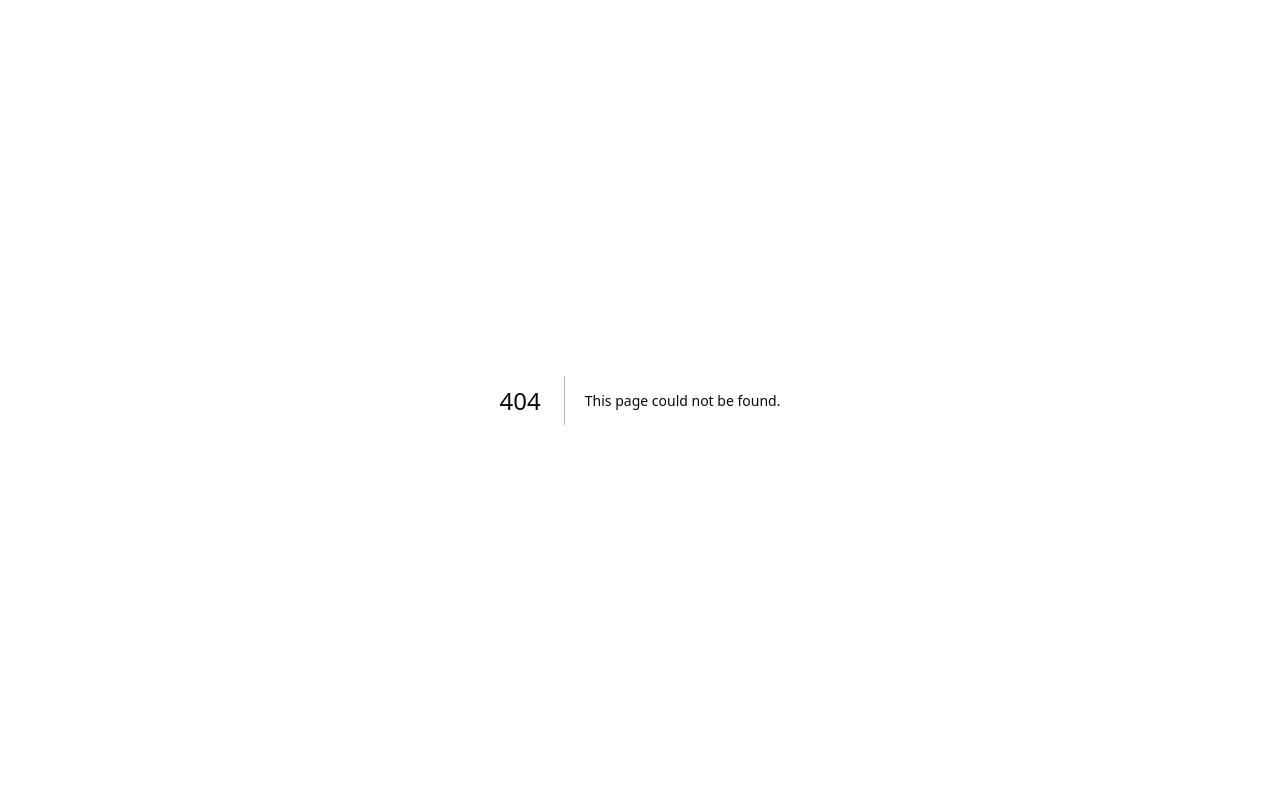
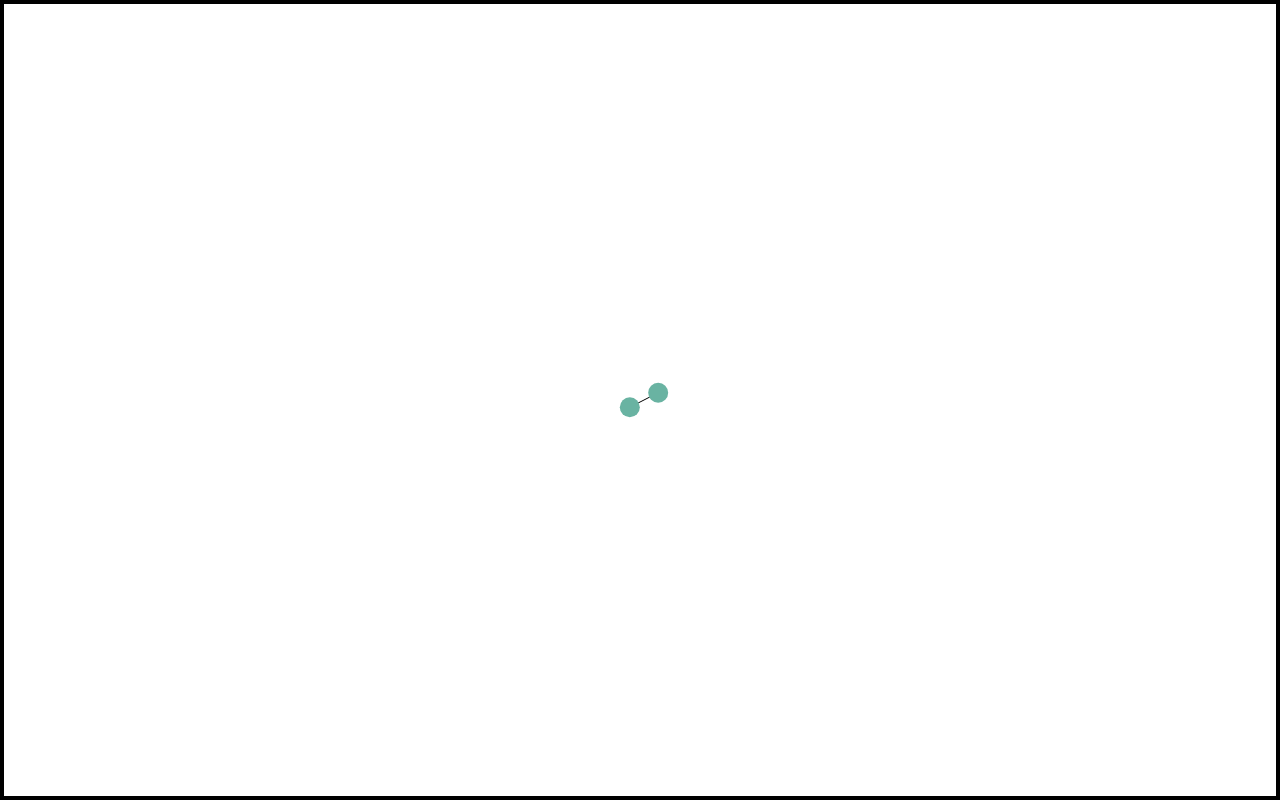
Before and after one commit to mnnaegel/NoteNexus, a Next.js app in the folder client/: page /nexus in a window 1280 px wide. Before the commit this address had no page. Built offline with nearby package versions, Linux system fonts and the light colour scheme.

Commit message:
good start

```diff
--- /dev/null
+++ b/client/src/components/Graph/ForceGraph.tsx
@@ -0,0 +1,128 @@
+import React, { useRef, useEffect, useState, use } from "react";
+import * as d3 from "d3";
+import { SimulationNodeDatum } from "d3";
+
+type Node = {
+  id: number;
+  noteId: number;
+}
+
+type Link = {
+  source: number;
+  target: number;
+};
+
+class GraphNode implements SimulationNodeDatum {
+  id: number;
+  noteId: number;
+  index?: number;
+  x?: number;
+  y?: number;
+  vx?: number;
+  vy?: number;
+  fx?: number | null;
+  fy?: number | null;
+
+  constructor(id: number, noteId: number) {
+    this.id = id;
+    this.noteId = noteId;
+  }
+}
+
+class GraphLinks implements d3.SimulationLinkDatum<GraphNode> {
+  source: GraphNode;
+  target: GraphNode;
+  index?: number;
+
+  constructor(source: GraphNode, target: GraphNode) {
+    this.source = source;
+    this.target = target;
+  }
+}
+
+export type GraphProps = {
+  nodes: Node[];
+  links: Link[];
+};
+
+const ForceGraph: React.FC<GraphProps> = ({ nodes, links }) => {
+  const svgRef = useRef<SVGSVGElement>(null);
+  const [graphNodes, setGraphNodes] = useState<GraphNode[]>(nodes.map(node => new GraphNode(node.id, node.noteId)));
+  const [graphLinks, setGraphLinks] = useState<GraphLinks[]>(links.map(link => new GraphLinks(graphNodes.find(node => node.noteId == link.source)!, graphNodes.find(node => node.noteId == link.target)!)));
+
+  useEffect(() => {
+    setGraphNodes(nodes.map(node => new GraphNode(node.id, node.noteId)));
+  }, [nodes]);
+
+  useEffect(() => {
+    setGraphLinks(links.map(link => new GraphLinks(graphNodes.find(node => node.noteId == link.source)!, graphNodes.find(node => node.noteId == link.target)!)));
+  }, [links, graphNodes]);
+
+  useEffect(() => {
+    // SVG initialization
+    const svg = d3.select(svgRef.current);
+    svg.selectAll("*").remove(); // Clear the SVG for rerendering
+
+    // Define the force simulation
+    const simulation = d3
+      .forceSimulation(graphNodes)
+      .force(
+        "link",
+        d3.forceLink(graphLinks).id((d: any) => {return d.id;})
+      )
+      .force("charge", d3.forceManyBody())
+      .force(
+        "center",
+        d3.forceCenter(window.innerWidth / 2, window.innerHeight / 2)
+      );
+
+    // Draw the links
+    const linkElements = svg
+      .selectAll("line")
+      .data(graphLinks)
+      .enter()
+      .append("line")
+      .style("stroke", "#000");
+
+    // Draw the nodes
+    const nodeElements = svg
+      .selectAll("circle")
+      .data(graphNodes)
+      .enter()
+      .append("circle")
+      .attr("r", 10)
+      .style("fill", "#69b3a2")
+
+    // Update the nodes and links positions on each "tick"
+    simulation.on("tick", () => {
+      nodeElements
+        .attr("cx", d => d.x!)
+        .attr("cy", d => d.y!);
+      linkElements
+        .attr("x1", d => d.source.x!)
+        .attr("y1", d => d.source.y!)
+        .attr("x2", d => d.target.x!)
+        .attr("y2", d => d.target.y!);
+    });
+
+    return () => {
+      simulation.stop();
+    };
+  }, [graphNodes, graphLinks]);
+
+  return (
+    <div
+      style={{
+        display: "flex",
+        justifyContent: "center",
+        alignItems: "center",
+        height: "100vh",
+        border: "4px solid black",
+      }}
+    >
+      <svg ref={svgRef} width={1400} height={800}></svg>
+    </div>
+  );
+};
+
+export default ForceGraph;
--- /dev/null
+++ b/client/src/pages/nexus/index.tsx
@@ -0,0 +1,21 @@
+import styles from "./LinkView.module.scss";
+import { Note } from "@/types/note.type";
+import ForceGraph from "@/components/Graph/ForceGraph";
+
+function LinkView() {
+  const data = {
+    nodes: [
+      { id: 1, noteId: 1 },
+      { id: 2, noteId: 2 },
+    ],
+    links: [{ source: 1, target: 2 }],
+  };
+
+  return (
+    <div className="App">
+      <ForceGraph nodes={data.nodes} links={data.links} />
+    </div>
+  );
+}
+
+export default LinkView;
```
Also changed, not shown: client/src/components/Graph/DynamicForceGraph.tsx (added, +17 -0 lines).
